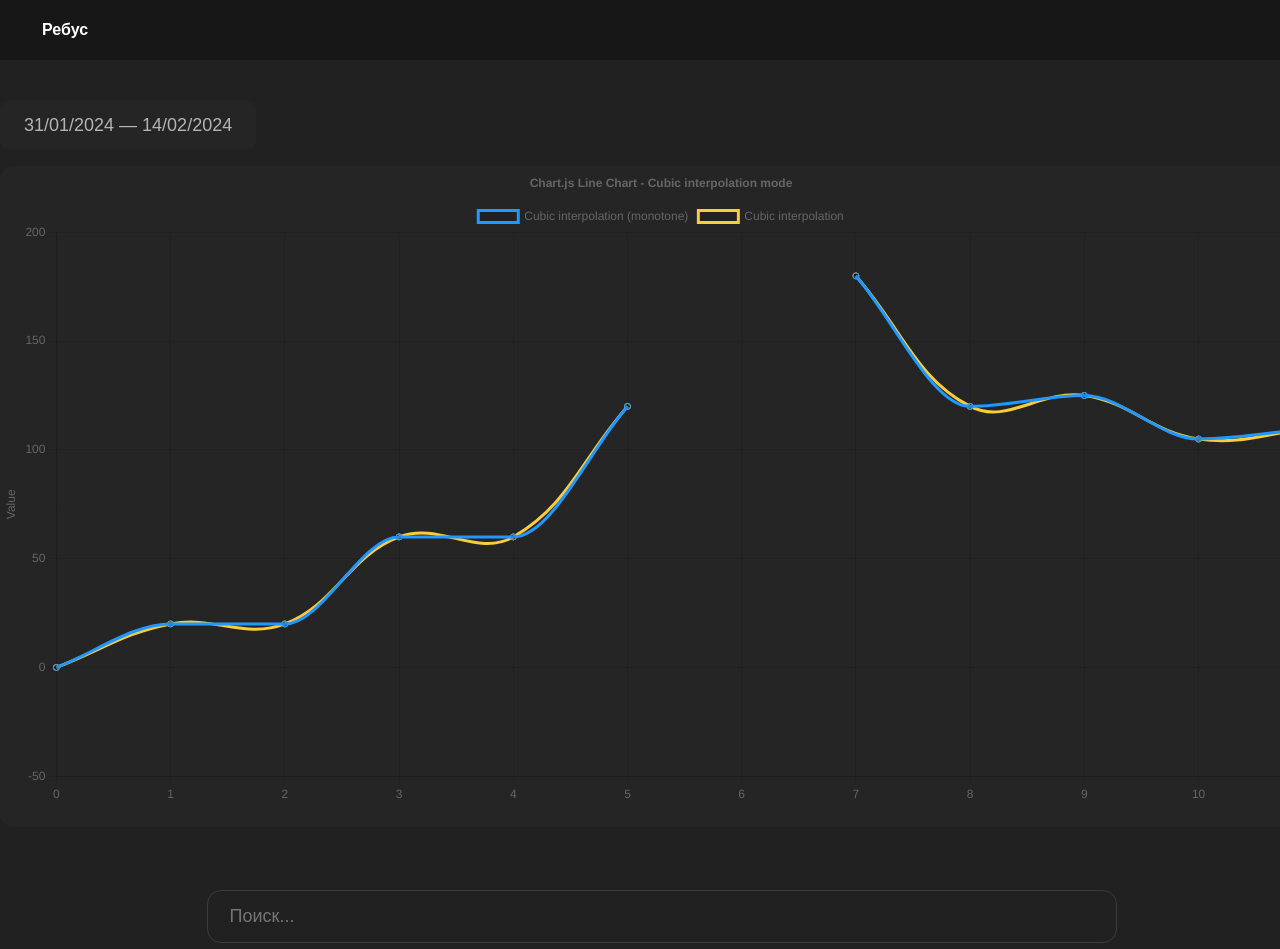
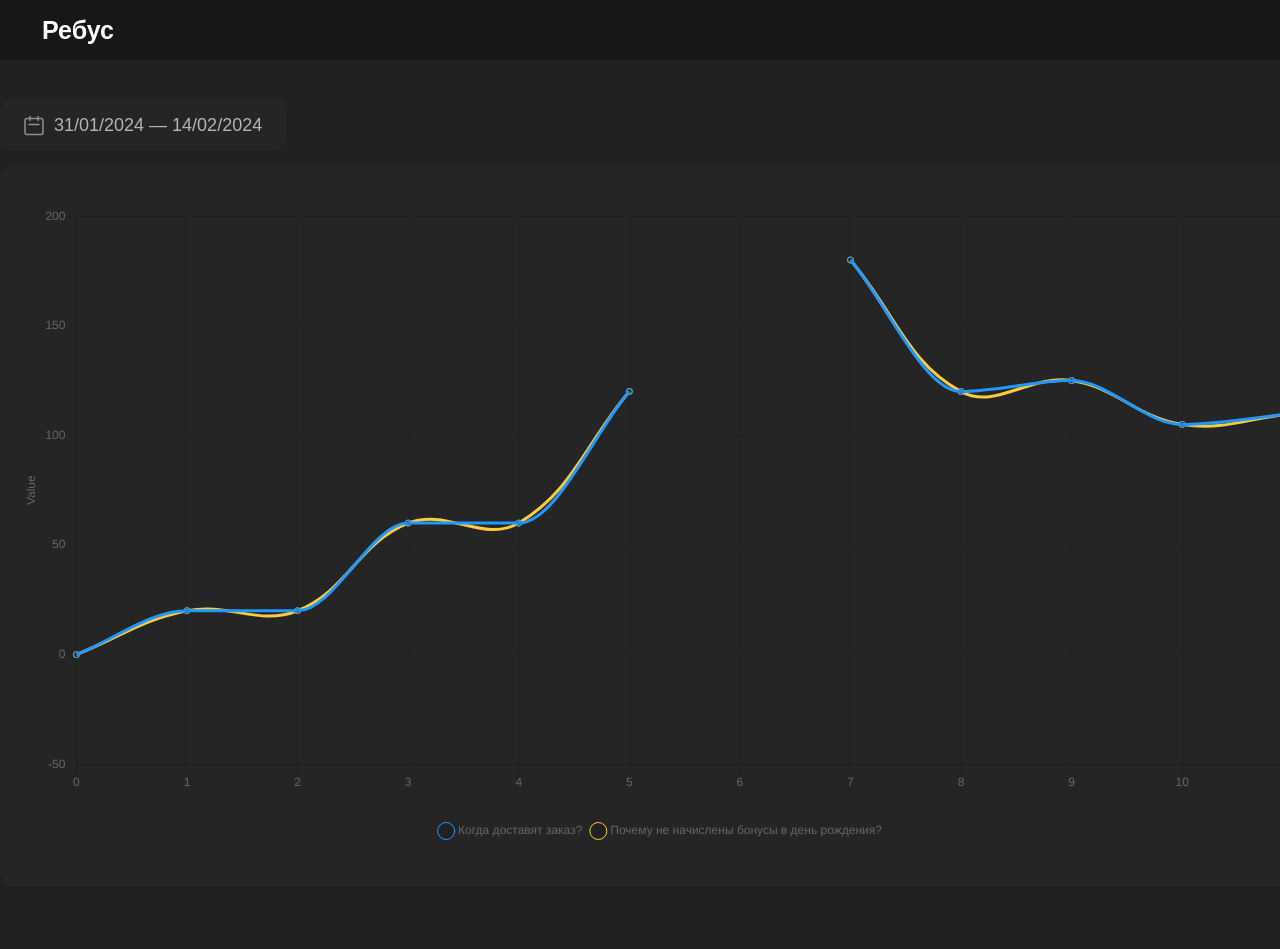
Before and after one commit to Ithomiroff/rebus-app, a React (Create React App) app: page / in a window 1280 px wide. Shown: the top 949 px of the page. Built offline with nearby package versions, Linux system fonts and the light colour scheme.

Commit message:
a dd modals

```diff
--- /dev/null
+++ b/src/components/Chart/chart.scss
@@ -0,0 +1,5 @@
+.chart {
+  &-card {
+    padding: 40px 20px;
+  }
+}
--- a/src/components/Chart/index.tsx
+++ b/src/components/Chart/index.tsx
@@ -3,6 +3,7 @@ import { CategoryScale, Chart, Legend, LinearScale, LineElement, PointElement, T
 
 import { Chart as ChartJS } from 'chart.js/auto';
 import { getMocks } from "./mock-chart";
+import './chart.scss';
 
 ChartJS.register(
   CategoryScale,
@@ -24,9 +25,15 @@ const ChartLine = () => {
         options: {
           responsive: true,
           plugins: {
+            legend: {
+              position: 'bottom',
+              labels: {
+                usePointStyle: true,
+                pointStyle: 'circle',
+              }
+            },
             title: {
-              display: true,
-              text: 'Chart.js Line Chart - Cubic interpolation mode'
+              display: false,
             },
           },
           interaction: {
--- a/src/components/Chart/mock-chart.ts
+++ b/src/components/Chart/mock-chart.ts
@@ -9,18 +9,18 @@ const getMocks = () => {
     labels: labels,
     datasets: [
       {
-        label: 'Cubic interpolation (monotone)',
+        label: 'Когда доставят заказ?',
         data: datapoints,
         borderColor: '#2098FF',
         fill: false,
+        tension: 0.4,
         cubicInterpolationMode: 'monotone',
-        tension: 0.4
       }, {
-        label: 'Cubic interpolation',
+        label: 'Почему не начислены бонусы в день рождения?',
         data: datapoints,
         borderColor: '#F8CC3D',
         fill: false,
-        tension: 0.4
+        tension: 0.4,
       },
     ]
   };
--- a/src/components/DatePicker/index.tsx
+++ b/src/components/DatePicker/index.tsx
@@ -32,7 +32,10 @@ const Picker = () => {
       <button
         onClick={() => setOpen(prev => !prev)}
       >
-        <Box sx={{ fontSize: 18 }}>{currentPeriod}</Box>
+        <svg width="20" height="21" viewBox="0 0 20 21" fill="none" xmlns="http://www.w3.org/2000/svg">
+          <path d="M6 5.5V1.5M14 5.5V1.5M5 9.5H15M3 19.5H17C18.1046 19.5 19 18.6046 19 17.5V5.5C19 4.39543 18.1046 3.5 17 3.5H3C1.89543 3.5 1 4.39543 1 5.5V17.5C1 18.6046 1.89543 19.5 3 19.5Z" stroke="#908F90" stroke-width="1.5" stroke-linecap="round" stroke-linejoin="round"/>
+        </svg>
+        {currentPeriod}
       </button>
       {open && (
         <DatePicker
--- a/src/components/Questions/AddMarksModal/index.tsx
+++ b/src/components/Questions/AddMarksModal/index.tsx
@@ -44,6 +44,7 @@ const MarksManageModal = ({ mode, selected, onClose, onSave }: Props) => {
         <div className="modal-title">{mode === 'add' ? 'Добавить метку' : 'Удалить метку'}</div>
         <div className="modal-content">
           <RebusSelect
+            placeholder="Название метки"
             options={MARKS}
             value={values}
             onChange={setValues}
--- a/src/components/Questions/Container/index.tsx
+++ b/src/components/Questions/Container/index.tsx
@@ -4,8 +4,6 @@ import QuestionsActionsPanel from "../ActionsPanel";
 import { QuestionBadge, QuestionMarks, Questions } from "../../../config/types";
 import React, { SyntheticEvent, useMemo, useState } from "react";
 import Modal from "../../Modal";
-import RebusSelect from "../../RebusSelect";
-import AddMarksModal from "../AddMarksModal";
 import MarksManageModal from "../AddMarksModal";
 
 type Props = {
@@ -22,7 +20,15 @@ const QuestionsContainer = ({ list, onChange }: Props) => {
   const [markManageModal, setMarkManageModal] = useState<'add' | 'remove' | null>(null);
 
   const filtered = useMemo(() => {
-    const result = badgeFilter === 'all' ? list : list.filter((item) => item.badge === badgeFilter);
+    const result = badgeFilter === 'all' ? list : list.filter((item) => {
+      if (badgeFilter === 'hidden') {
+        return item.isHidden;
+      }
+      if(badgeFilter === null) {
+        return item.marks.length === 0;
+      }
+      return item.marks?.includes(badgeFilter as QuestionMarks);
+    });
 
     if (filter.length > 1) {
       return result.filter(item => item.label.indexOf(filter) >= 0);
@@ -77,8 +83,10 @@ const QuestionsContainer = ({ list, onChange }: Props) => {
       id: +new Date(),
       label: unionName || '',
       badge: null,
-      count: selected.reduce((acc, value) => acc + value.count, 0)
+      count: selected.reduce((acc, value) => acc + value.count, 0),
+      marks: [],
     });
+
     onChange(result);
     setSelected([]);
     setUnionName(null);
--- a/src/components/Questions/Filter/index.tsx
+++ b/src/components/Questions/Filter/index.tsx
@@ -50,7 +50,7 @@ const QuestionsFilter = ({ filter, onChange }: Props) => {
         <div className="filter-dd" ref={ref}>
           <span className="filter-dd__title">Метки</span>
           <ul className="filter-dd-variants">
-            {FILTER_VARIANTS.map((item) => (
+            {FILTER_VARIANTS.filter((item) => item.type !== 'hidden').map((item) => (
               <li className="filter-dd-variants__item">
                 <div
                   className="form-group"
@@ -71,8 +71,10 @@ const QuestionsFilter = ({ filter, onChange }: Props) => {
             <li className="filter-dd-variants__item">
               <div
                 className="form-group"
+                onClick={() => onChange('hidden')}
               >
                 <input
+                  checked={filter === 'hidden'}
                   type="checkbox" />
                 <label className="filter-dd-variants__item__label">
                   <span className="text">Скрытые (83)</span>
--- a/src/components/RebusSelect/index.tsx
+++ b/src/components/RebusSelect/index.tsx
@@ -2,6 +2,7 @@ import { StylesConfig } from 'react-select';
 import CreatableSelect from 'react-select/creatable';
 import React from "react";
 import { SelectOption } from "../../config/types";
+import { components } from 'react-select';
 
 const colourStyles: StylesConfig = {
   control: (styles) => ({
@@ -28,7 +29,9 @@ const colourStyles: StylesConfig = {
     borderRadius: "6px",
     padding: '0 14px',
     margin: 0,
-    marginRight: '5px'
+    marginRight: '5px',
+    fontFamily: 'Inter Variable',
+    fontSize: '18px',
   }),
   menu: (styles) => ({
     ...styles,
@@ -46,6 +49,7 @@ const colourStyles: StylesConfig = {
     color: "#ffffff",
     'input': {
       height: 'unset',
+      fontFamily: 'inherit'
     }
   }),
   option: (styles) => ({
@@ -58,22 +62,35 @@ const colourStyles: StylesConfig = {
 };
 
 type Props = {
+  placeholder?: string;
   options: SelectOption[];
   value: SelectOption[];
   onChange: (value: SelectOption[]) => void;
 }
 
-const RebusSelect = ({ value, options, onChange }: Props) => {
+const RebusSelect = ({ value, options, onChange, placeholder }: Props) => {
 
   return (
     <CreatableSelect
       isMulti
+      placeholder="Название метки"
+      components={{
+        MultiValueRemove: (props) => (
+          <components.MultiValueRemove {...props}>
+            <div className="mv-remove-icon">
+              <svg width="20" height="21" viewBox="0 0 20 21" fill="none" xmlns="http://www.w3.org/2000/svg">
+                <path d="M15 5.5L5 15.5" stroke="#ECECEC" stroke-width="1.66667" stroke-linecap="round" stroke-linejoin="round"/>
+                <path d="M5 5.5L15 15.5" stroke="#ECECEC" stroke-width="1.66667" stroke-linecap="round" stroke-linejoin="round"/>
+              </svg>
+            </div>
+          </components.MultiValueRemove>
+        )
+      }}
       menuPosition="fixed"
       styles={colourStyles}
       options={options}
       value={value}
       onChange={(values) => onChange(values as SelectOption[])}
-      placeholder=""
       noOptionsMessage={() => 'Ничего не найдено'}
     />
   )
--- a/src/config/Mocks.ts
+++ b/src/config/Mocks.ts
@@ -30,6 +30,12 @@ const FILTER_VARIANTS: FilterVariant[] = [
     count: 3,
     label: 'Колл-центр',
     type: 'call',
+  },
+  {
+    id: 4,
+    count: 11,
+    label: 'Скрытые',
+    type: 'hidden',
   }
 ];
 
@@ -39,6 +45,7 @@ const LIST_MOCK: Questions[] = [
     label: 'Когда доставят заказ?',
     count: 368,
     badge: null,
+    marks: []
   },
   {
     id: 2,
@@ -46,24 +53,28 @@ const LIST_MOCK: Questions[] = [
     count: 240,
     badge: 'marketing',
     isHidden: true,
+    marks: ['marketing']
   },
   {
     id: 3,
     label: 'Прошу отменить заказ',
     count: 200,
     badge: 'logists',
+    marks: ['logists']
   },
   {
     id: 4,
     label: 'Есть ли в наличии матрасы моего размера?',
     count: 143,
     badge: null,
+    marks: []
   },
   {
     id: 5,
     label: 'Когда будет доставлен матрас?',
     count: 115,
     badge: 'call',
+    marks: ['call']
   },
   {
     id: 6,
@@ -71,18 +82,21 @@ const LIST_MOCK: Questions[] = [
     count: 110,
     badge: 'call',
     isHidden: true,
+    marks: ['call']
   },
   {
     id: 7,
     label: 'Как мне списать бонусы для моего заказа?',
     count: 98,
     badge: null,
+    marks: []
   },
   {
     id: 8,
     label: 'Не проходит оплата!',
     count: 81,
     badge: 'marketing',
+    marks: ['marketing']
   },
 
 ];
--- a/src/config/types.ts
+++ b/src/config/types.ts
@@ -4,7 +4,7 @@ type Questions = {
   label: string;
   badge: QuestionBadge;
   isHidden?: boolean;
-  marks?: QuestionMarks[];
+  marks: QuestionMarks[];
 };
 
 type Mark = {
@@ -15,7 +15,7 @@ type Mark = {
 
 type QuestionMarks = 'marketing' | 'logists' | 'call';
 
-type QuestionBadge = 'marketing' | 'logists' | 'call' | null | 'all';
+type QuestionBadge = 'marketing' | 'logists' | 'call' | null | 'all' | 'hidden';
 
 
 type FilterVariant = {
--- a/src/main.scss
+++ b/src/main.scss
@@ -41,6 +41,8 @@ body {
 
   h4 {
     margin: 0;
+    font-size: 25px;
+    font-weight: 700;
   }
 }
 
@@ -62,6 +64,7 @@ button {
   align-items: center;
   gap: 10px;
   font-size: 18px;
+  font-weight: 500;
   &:hover, &:active {
     background-color: var(--dark-gray);
   }
@@ -112,6 +115,10 @@ input[type="text"] {
   outline: none;
   font-size: 18px;
   color: var(--light);
+  &::placeholder {
+    color: #505050;
+    font-weight: 600;
+  }
 }
 
 .questions {
@@ -199,3 +206,9 @@ input[type="text"] {
   background-color: var(--dark-gray);
   margin: 15px 0;
 }
+
+.mv-remove-icon {
+  display: flex;
+  align-items: center;
+  justify-content: center;
+}
```
